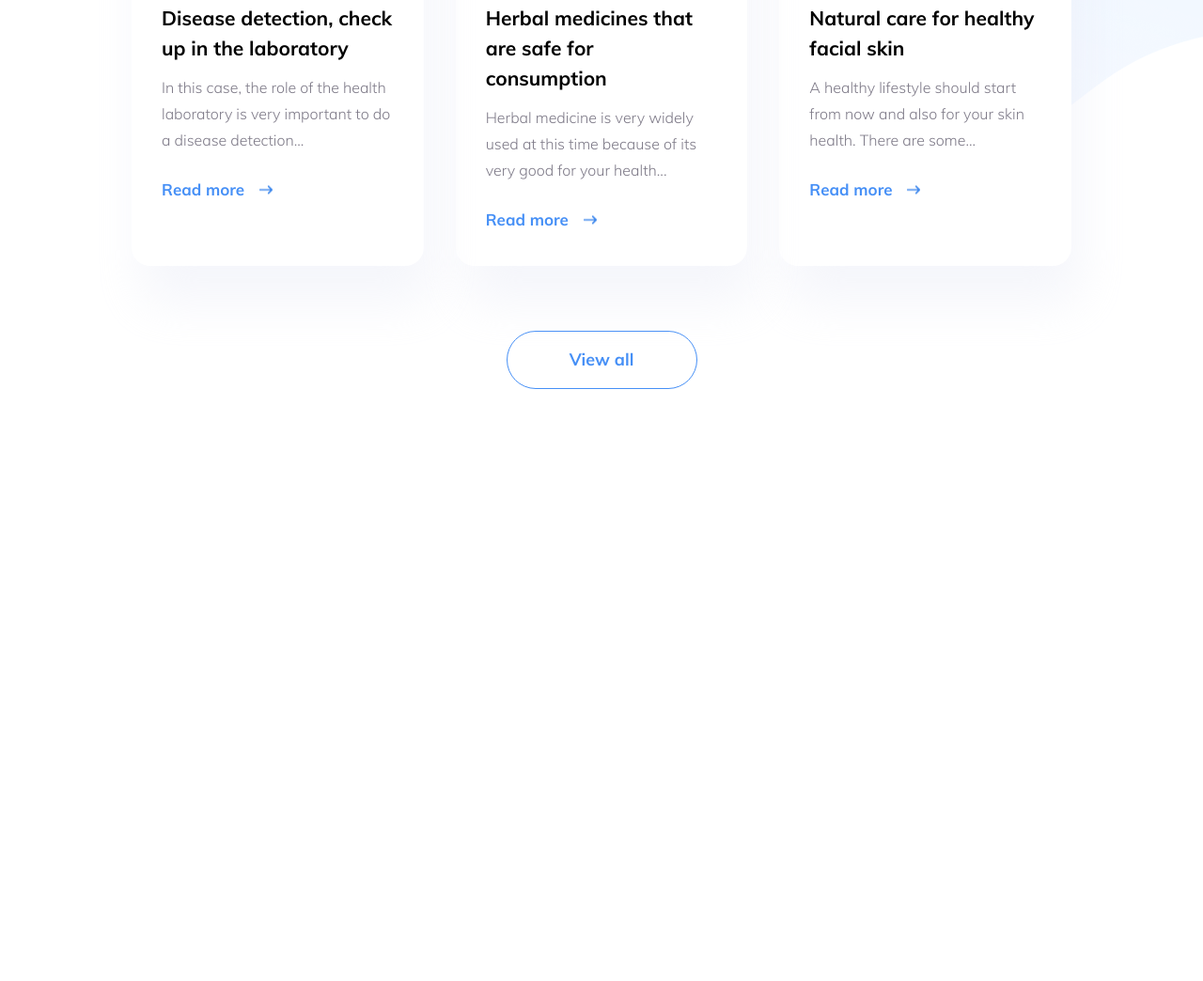
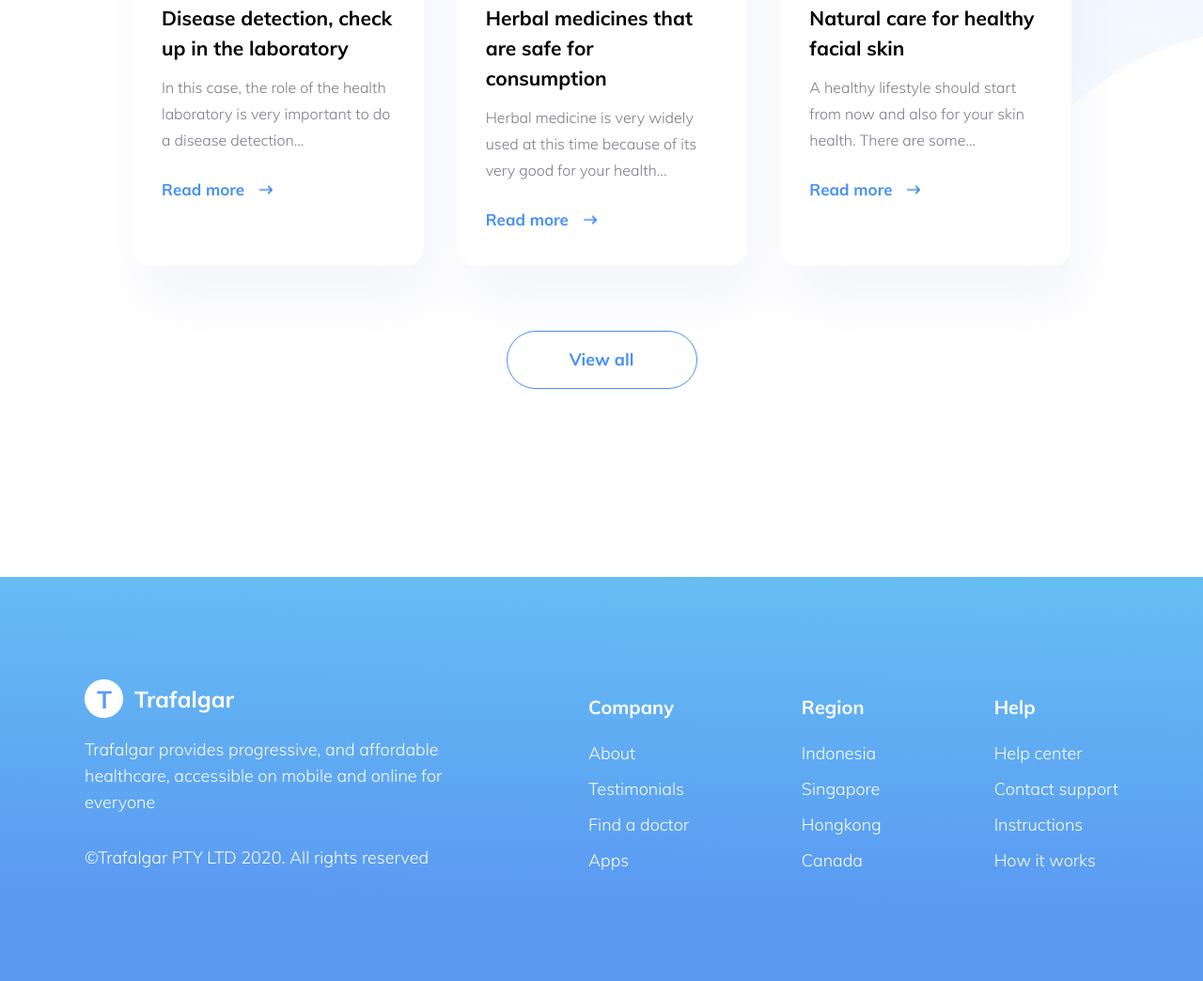
Before and after one commit to Tiutiunnyk-Liliia/trafalgar, a website: page app/index.html in a window 1280 px wide. Shown: the part 5267-6311 px from the top of the page at 94% size. Before the commit the page ends 5881 px from the top, so only its background shows below. Drawn offline with nearby package versions, Linux system fonts and the light colour scheme.

Commit message:
Start to developing footer media version

```diff
--- a/app/index.html
+++ b/app/index.html
@@ -369,60 +369,60 @@
 </div>
 </section>
 
-<!--<footer class="footer">-->
-<!--<div class="container">-->
-<!--    <div class="footer__inner">-->
-<!--        <div class="footer__box">-->
-<!--            <a class="footer__box-logo">-->
-<!--                <img src="img/footer-logo.png" alt="">-->
-<!--            </a>-->
-<!--            <div class="footer__box-text">-->
-<!--                Trafalgar provides progressive, and affordable healthcare, accessible on mobile and online-->
-<!--                for everyone-->
-<!--            </div>-->
-<!--            <div class="footer__box-copy">-->
-<!--                ©Trafalgar PTY LTD 2020. All rights reserved-->
-<!--            </div>-->
-<!--        </div>-->
-<!--        <div class="footer__menu-box">-->
-<!--            <div class="footer__menu-column">-->
-<!--                <a class="footer__menu-title">-->
-<!--                    Company-->
-<!--                </a>-->
-<!--                <ul class="footer__menu-items">-->
-<!--                    <li><a href="#">About</a></li>-->
-<!--                    <li><a href="#">Testimonials</a></li>-->
-<!--                    <li><a href="#">Find a doctor</a></li>-->
-<!--                    <li><a href="#"> Apps</a></li>-->
-<!--                </ul>-->
-<!--            </div>-->
-<!--            <div class="footer__menu-column">-->
-<!--                <a class="footer__menu-title">-->
-<!--                    Region-->
-<!--                </a>-->
-<!--                <ul class="footer__menu-items">-->
-<!--                    <li><a href="#">Indonesia</a></li>-->
-<!--                    <li><a href="#">Singapore</a></li>-->
-<!--                    <li><a href="#">Hongkong</a></li>-->
-<!--                    <li><a href="#">Canada</a></li>-->
-<!--                </ul>-->
-<!--            </div>-->
-<!--            <div class="footer__menu-column">-->
-<!--                <a class="footer__menu-title">-->
-<!--                    Help-->
-<!--                </a>-->
-<!--                <ul class="footer__menu-items">-->
-<!--                    <li><a href="#">Help center</a></li>-->
-<!--                    <li><a href="#">Contact support</a></li>-->
-<!--                    <li><a href="#">Instructions</a></li>-->
-<!--                    <li><a href="#">How it works</a></li>-->
-<!--                </ul>-->
-<!--            </div>-->
-<!--        </div>-->
-<!--        -->
-<!--    </div>-->
-<!--</div>-->
-<!--</footer>-->
+<footer class="footer">
+<div class="container">
+    <div class="footer__inner">
+        <div class="footer__box">
+            <a class="footer__box-logo">
+                <img src="img/footer-logo.png" alt="">
+            </a>
+            <div class="footer__box-text">
+                Trafalgar provides progressive, and affordable healthcare, accessible on mobile and online
+                for everyone
+            </div>
+            <div class="footer__box-copy">
+                ©Trafalgar PTY LTD 2020. All rights reserved
+            </div>
+        </div>
+        <div class="footer__menu-box">
+            <div class="footer__menu-column">
+                <a class="footer__menu-title">
+                    Company
+                </a>
+                <ul class="footer__menu-items">
+                    <li><a href="#">About</a></li>
+                    <li><a href="#">Testimonials</a></li>
+                    <li><a href="#">Find a doctor</a></li>
+                    <li><a href="#"> Apps</a></li>
+                </ul>
+            </div>
+            <div class="footer__menu-column">
+                <a class="footer__menu-title">
+                    Region
+                </a>
+                <ul class="footer__menu-items">
+                    <li><a href="#">Indonesia</a></li>
+                    <li><a href="#">Singapore</a></li>
+                    <li><a href="#">Hongkong</a></li>
+                    <li><a href="#">Canada</a></li>
+                </ul>
+            </div>
+            <div class="footer__menu-column">
+                <a class="footer__menu-title">
+                    Help
+                </a>
+                <ul class="footer__menu-items">
+                    <li><a href="#">Help center</a></li>
+                    <li><a href="#">Contact support</a></li>
+                    <li><a href="#">Instructions</a></li>
+                    <li><a href="#">How it works</a></li>
+                </ul>
+            </div>
+        </div>
+
+    </div>
+</div>
+</footer>
 
 
 
```
